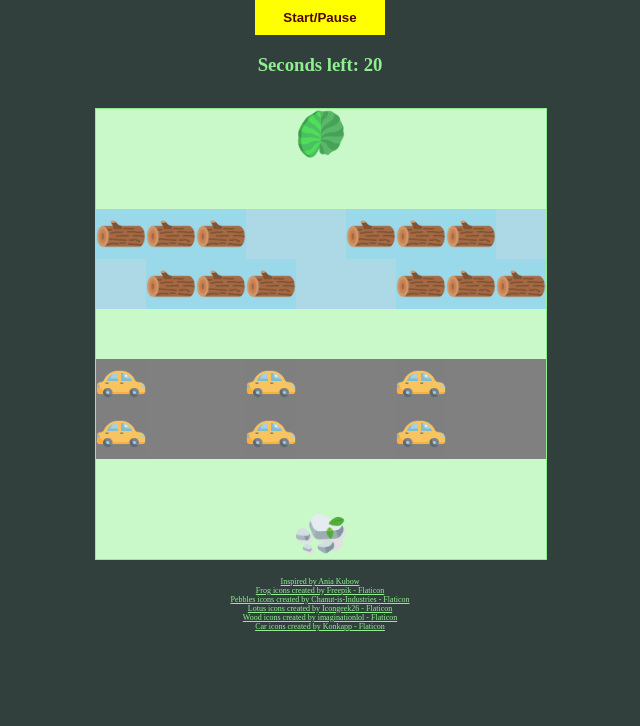
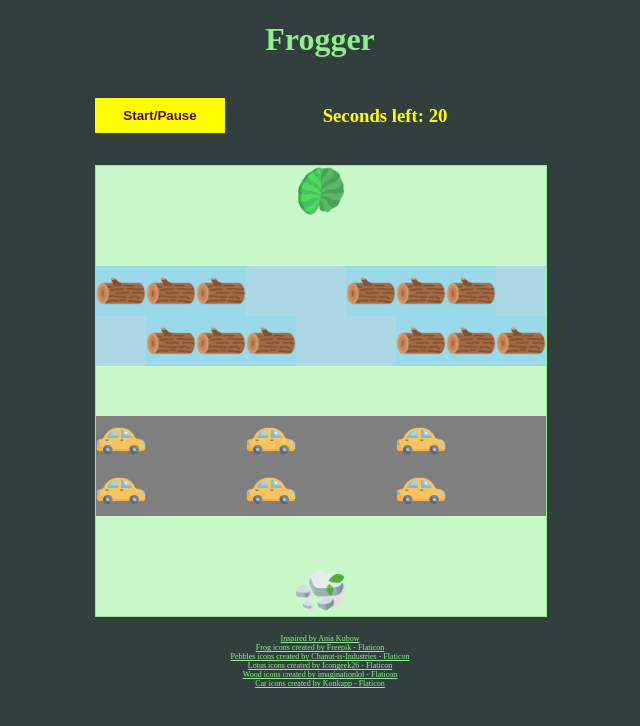
Before and after one commit to s-mehnert/frogger_game, a plain HTML site: page index.html in a window 1280 px wide. Shown: the whole page, without its empty margins (320-960 px from the left). Drawn offline with Linux system fonts and the light colour scheme.

Commit message:
add title and adjust styling

```diff
--- a/index.html
+++ b/index.html
@@ -8,8 +8,11 @@
     <title>Frogger</title>
 </head>
 <body>
-    <button id="button">Start/Pause</button>
-    <h3>Seconds left: <span id="time-left">20</span></h3>
+    <h1>Frogger</h1>
+    <header>
+        <button id="button">Start/Pause</button>
+        <h3 id="counter">Seconds left: <span id="time-left">20</span></h3>
+    </header>
     <h3 id="result"></h3>
     <div class="grid">
         <div></div>
--- a/style.css
+++ b/style.css
@@ -10,6 +10,11 @@ a {
     color: lightgreen;
 }
 
+header {
+    display: flex;
+    margin-top: 2.5em;
+}
+
 button {
     background-color: yellow;
     color: rgb(81, 5, 5);
@@ -17,6 +22,11 @@ button {
     height: 35px;
     width: 130px;
     border: hidden;
+}
+
+#counter {
+    margin: auto;
+    color: yellow;
 }
 
 #result {
```
